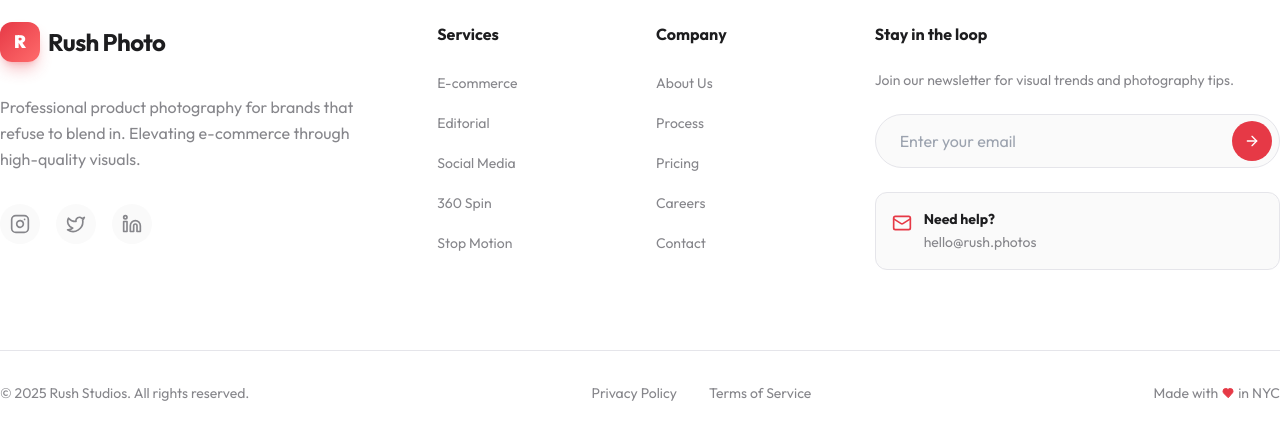
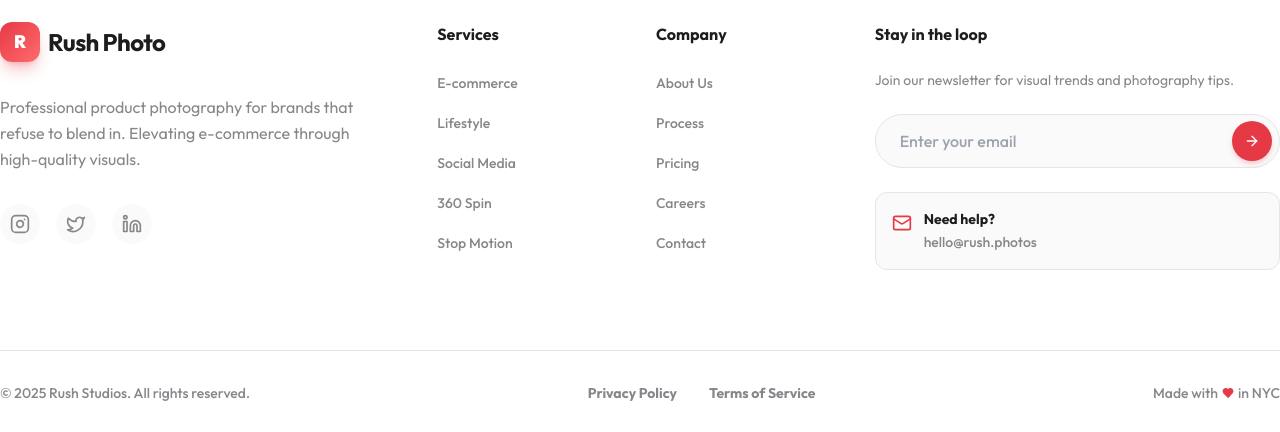
Before and after one commit to arminparvardegary/rush-photo, a Next.js app: page / in a window 1280 px wide. Shown: the part 4300-4732 px from the top of the page. Built offline with nearby package versions, Linux system fonts and the light colour scheme; no server answers.

Commit message:
Fix Order page logic (URL params) and Footer links

```diff
--- a/app/order/page.tsx
+++ b/app/order/page.tsx
@@ -170,6 +170,14 @@ export default function OrderPage() {
     };
     load();
   }, []);
+
+  // Handle URL params
+  useEffect(() => {
+    const pkgParam = searchParams.get("package");
+    if (pkgParam && (pkgParam === "ecommerce" || pkgParam === "lifestyle" || pkgParam === "fullpackage")) {
+      selectPackageType(pkgParam as PackageType);
+    }
+  }, [searchParams]);
 
   // Sync user
   useEffect(() => {
--- a/components/Footer.tsx
+++ b/components/Footer.tsx
@@ -5,6 +5,22 @@ import { Camera, Instagram, Twitter, Linkedin, Mail, ArrowRight, Heart } from "l
 import Link from "next/link";
 
 export default function Footer() {
+  const SERVICES = [
+    { name: "E-commerce", href: "/order?package=ecommerce" },
+    { name: "Lifestyle", href: "/order?package=lifestyle" },
+    { name: "Social Media", href: "/order?package=lifestyle" },
+    { name: "360 Spin", href: "mailto:hello@rush.photos?subject=360 Spin Inquiry" },
+    { name: "Stop Motion", href: "mailto:hello@rush.photos?subject=Stop Motion Inquiry" },
+  ];
+
+  const COMPANY = [
+    { name: "About Us", href: "/#about" }, // Placeholder anchor
+    { name: "Process", href: "/#process" },
+    { name: "Pricing", href: "/#packages" },
+    { name: "Careers", href: "mailto:hello@rush.photos?subject=Careers" },
+    { name: "Contact", href: "mailto:hello@rush.photos" },
+  ];
+
   return (
     <footer className="relative bg-white pt-24 pb-8 border-t border-rush-border overflow-hidden">
       <div className="container relative z-10">
@@ -39,9 +55,11 @@ export default function Footer() {
           <div className="lg:col-span-2 space-y-6">
             <h4 className="font-bold text-rush-dark">Services</h4>
             <ul className="space-y-4">
-              {["E-commerce", "Editorial", "Social Media", "360 Spin", "Stop Motion"].map(item => (
-                <li key={item}>
-                  <Link href="#" className="text-rush-gray hover:text-[#E63946] transition-colors text-sm">{item}</Link>
+              {SERVICES.map(item => (
+                <li key={item.name}>
+                  <Link href={item.href} className="text-rush-gray hover:text-[#E63946] transition-colors text-sm font-medium">
+                    {item.name}
+                  </Link>
                 </li>
               ))}
             </ul>
@@ -50,9 +68,17 @@ export default function Footer() {
           <div className="lg:col-span-2 space-y-6">
             <h4 className="font-bold text-rush-dark">Company</h4>
             <ul className="space-y-4">
-              {["About Us", "Process", "Pricing", "Careers", "Contact"].map(item => (
-                <li key={item}>
-                  <Link href="#" className="text-rush-gray hover:text-[#E63946] transition-colors text-sm">{item}</Link>
+              {COMPANY.map(item => (
+                <li key={item.name}>
+                  {item.href.startsWith("mailto") ? (
+                    <a href={item.href} className="text-rush-gray hover:text-[#E63946] transition-colors text-sm font-medium">
+                      {item.name}
+                    </a>
+                  ) : (
+                    <Link href={item.href} className="text-rush-gray hover:text-[#E63946] transition-colors text-sm font-medium">
+                      {item.name}
+                    </Link>
+                  )}
                 </li>
               ))}
             </ul>
@@ -62,16 +88,16 @@ export default function Footer() {
           <div className="lg:col-span-4 space-y-6">
             <h4 className="font-bold text-rush-dark">Stay in the loop</h4>
             <p className="text-rush-gray text-sm">Join our newsletter for visual trends and photography tips.</p>
-            <form className="relative group">
+            <form className="relative group" onSubmit={(e) => e.preventDefault()}>
               <input
                 type="email"
                 placeholder="Enter your email"
-                className="w-full bg-rush-light border border-rush-border rounded-full py-3.5 pl-6 pr-14 text-rush-dark focus:outline-none focus:border-[#E63946] transition-colors"
+                className="w-full bg-rush-light border border-rush-border rounded-full py-3.5 pl-6 pr-14 text-rush-dark focus:outline-none focus:border-[#E63946] transition-colors font-medium"
                 autoComplete="email"
               />
               <button
-                className="absolute right-2 top-1/2 -translate-y-1/2 w-10 h-10 bg-[#E63946] rounded-full flex items-center justify-center text-white hover:scale-105 transition-transform"
-                type="button"
+                className="absolute right-2 top-1/2 -translate-y-1/2 w-10 h-10 bg-[#E63946] rounded-full flex items-center justify-center text-white hover:scale-105 transition-transform shadow-md shadow-[#E63946]/20"
+                type="submit"
               >
                 <ArrowRight className="w-4 h-4" />
               </button>
@@ -80,7 +106,7 @@ export default function Footer() {
               <Mail className="w-5 h-5 text-[#E63946] mt-1" />
               <div>
                 <p className="text-rush-dark font-bold text-sm">Need help?</p>
-                <a href="mailto:hello@rush.photos" className="text-rush-gray text-sm hover:text-[#E63946] transition-colors">hello@rush.photos</a>
+                <a href="mailto:hello@rush.photos" className="text-rush-gray text-sm hover:text-[#E63946] transition-colors font-medium">hello@rush.photos</a>
               </div>
             </div>
           </div>
@@ -88,14 +114,14 @@ export default function Footer() {
 
         {/* Bottom Bar */}
         <div className="pt-8 border-t border-rush-border flex flex-col md:flex-row items-center justify-between gap-4">
-          <p className="text-rush-gray text-sm">
+          <p className="text-rush-gray text-sm font-medium">
             © {new Date().getFullYear()} Rush Studios. All rights reserved.
           </p>
-          <div className="flex gap-8 text-sm text-rush-gray">
-            <Link href="#" className="hover:text-rush-dark transition-colors">Privacy Policy</Link>
-            <Link href="#" className="hover:text-rush-dark transition-colors">Terms of Service</Link>
+          <div className="flex gap-8 text-sm text-rush-gray font-bold">
+            <Link href="/privacy" className="hover:text-rush-dark transition-colors">Privacy Policy</Link>
+            <Link href="/terms" className="hover:text-rush-dark transition-colors">Terms of Service</Link>
           </div>
-          <p className="text-rush-gray text-sm flex items-center gap-1">
+          <p className="text-rush-gray text-sm font-medium flex items-center gap-1">
             Made with <Heart className="w-3 h-3 text-[#E63946] fill-[#E63946]" /> in NYC
           </p>
         </div>
```
